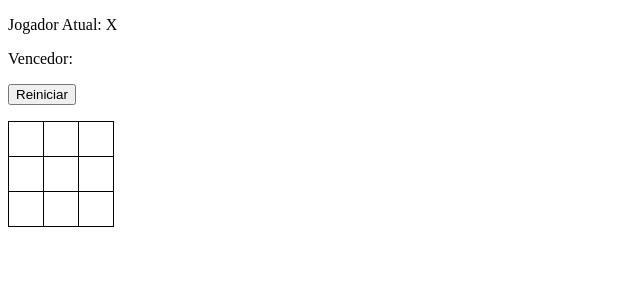
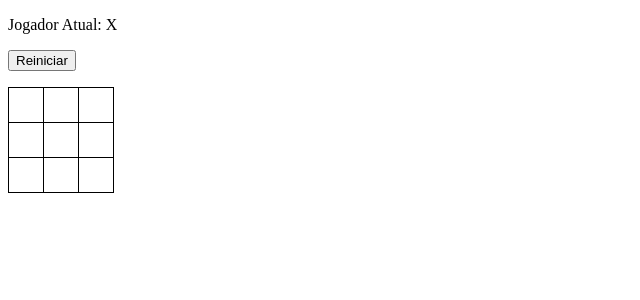
Before and after one commit to denysLerroan/Course-Angular-IGTI-TicTacToe, an Angular app: page / in a window 1280 px wide. Shown: the top 300 px of the page, without its empty margins (0-640 px from the left). Built offline with nearby package versions, Linux system fonts and the light colour scheme.

Commit message:
Refactoring the 'current game state' with *ngIf

```diff
--- a/src/app/tic-tac-toe/tic-tac-toe.component.html
+++ b/src/app/tic-tac-toe/tic-tac-toe.component.html
@@ -1,5 +1,5 @@
-<p>Jogador Atual: {{ currentPlayer }}</p>
-<p>Vencedor: {{ winner }}</p>
+<p *ngIf="!winner">Jogador Atual: {{ currentPlayer }}</p>
+<p *ngIf="winner">Vencedor: {{ winner }}</p>
 <p><button (click)="reset()">Reiniciar</button></p>
 <table>
   <tr *ngFor="let row of [0, 1, 2]">
```
